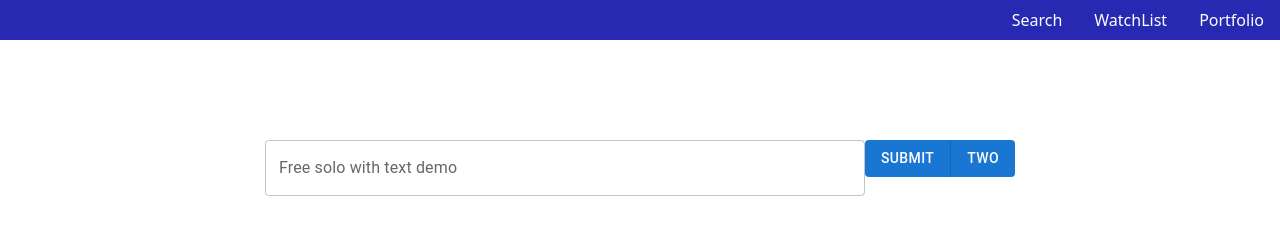
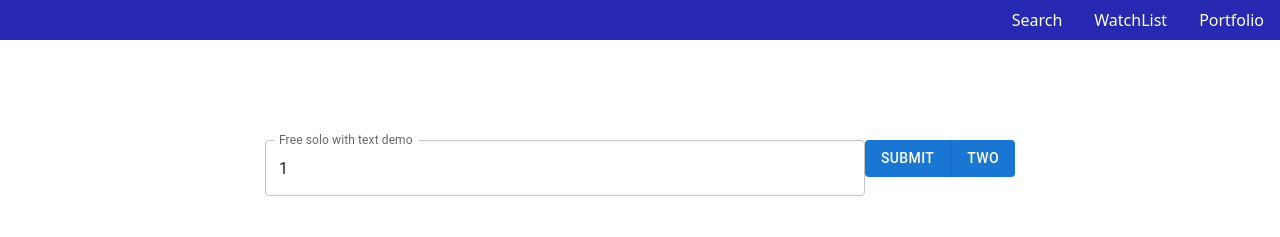
Before and after one commit to Nightglow8088/usc571Stock, a React (Create React App) app in the folder frontend/react-frontend/: page /search/1 in a window 1280 px wide. Shown: the top 237 px of the page. Built offline with nearby package versions, Linux system fonts and the light colour scheme; no server answers.

Commit message:
input同步修改完成

```diff
--- a/frontend/react-frontend/src/App.js
+++ b/frontend/react-frontend/src/App.js
@@ -1,5 +1,5 @@
 import React from 'react'
-import { BrowserRouter, Routes, Route } from 'react-router-dom';
+import { BrowserRouter, Routes, Route, useParams } from 'react-router-dom';
 
 import './App.css';
 import NavBar from './navBar/navBar'
@@ -20,13 +20,10 @@ function Routers() {
 
 
 function App() {
-  // const [stockName, setStockName] = React.useState('');
-
 
   return (
     <BrowserRouter>
       <NavBar />
-      <WholePage />
 
       <Routers/>
 
--- a/frontend/react-frontend/src/basicDetails/basicDetails.js
+++ b/frontend/react-frontend/src/basicDetails/basicDetails.js
@@ -2,6 +2,8 @@ import React from 'react'
 import './basicDetails.css'
 import { Routes, Route, useParams } from 'react-router-dom';
 import WholeComponents from '../fourComponents/wholeComponents';
+import WholePage from '../wholePages/wholePages';
+
 
 
 export default function BasicDetails() {
@@ -44,7 +46,7 @@ export default function BasicDetails() {
 
     React.useEffect(() => {
         if(ticker!='home'){
-            console.log("ticker change: "+ticker)
+            // console.log("ticker change: "+ticker)
             const fetchDescription = fetch(`http://127.0.0.1:3000/companyDescription?ticker=${ticker}`)
                 .then(response => response.json());
 
@@ -66,26 +68,11 @@ export default function BasicDetails() {
                 console.error('Error fetching data:', error);
             });
 
-
-            // fetch('http://127.0.0.1:3000/companyDescription?ticker='+ticker)
-            //     .then(response => {
-            //         if (!response.ok) {
-            //             throw new Error('Network response was not ok');
-            //         }
-            //         return response.json();
-            //     })
-            //     .then(data => {
-            //         setDetail(data);
-            //     })
-            //     .catch(error => {
-            //         console.error('Error fetching data:', error);
-
-            //     });
         }
       }, [ticker]);
 
     if(ticker=='home'){
-        return null;
+        console.log("为home")
     }
 
 
@@ -93,7 +80,9 @@ export default function BasicDetails() {
 
   return (
     <>
-        {/* <Form stockName={stockName} setStockName={setStockName}/> */}
+        <WholePage />
+        {ticker !== 'home' && (
+        <>
             <div className="stock-card">
 
                 <div className="stock-header">
@@ -130,5 +119,7 @@ export default function BasicDetails() {
                 <WholeComponents ticker={ticker} latestPrice={latestPrice} detail={detail} companyPeers={companyPeers}/>
             </div>
         </>
+        )}
+    </>
   )
 }
--- a/frontend/react-frontend/src/input/form.js
+++ b/frontend/react-frontend/src/input/form.js
@@ -10,7 +10,7 @@ export default function Form({ stockName, setStockName }) {
   return (
     <div className="form">
         <div className="inputArea">
-          <FreeSoloCreateOption value={value} setValue={setValue}/>
+          <FreeSoloCreateOption value={value} setValue={setValue} />
         </div>
         <div className='buttonGroupArea'>
           <Buttons value={value} stockName={stockName} setStockName={setStockName}/>
--- a/frontend/react-frontend/src/input/inputForm.js
+++ b/frontend/react-frontend/src/input/inputForm.js
@@ -24,8 +24,10 @@ function FreeSoloCreateOption({ value, setValue }) {
     const [showEmptyResult, setShowEmptyResult] = React.useState(false);
 
     React.useEffect(() => {
-        console.log("change ticker "+ticker)
-        setValue(ticker);
+        if(ticker!='home'){
+            console.log("change ticker "+ticker)
+            setValue(ticker);
+        }
     },[ticker, setValue])
 
 
--- a/frontend/react-frontend/src/wholePages/wholePages.js
+++ b/frontend/react-frontend/src/wholePages/wholePages.js
@@ -4,14 +4,14 @@ import NavBar from '../navBar/navBar'
 import Form from '../input/form'
 import BasicDetails from '../basicDetails/basicDetails'
 
-function WholePage() {
+function WholePage( ) {
   const [stockName, setStockName] = React.useState('');
 
 
   return (
     <div>
       {/* <NavBar /> */}
-      <Form stockName={stockName} setStockName={setStockName}/>
+      <Form stockName={stockName} setStockName={setStockName} />
       {/* <BasicDetails /> */}
     </div>
   );
```
Lines whose indentation alone changed are shown as unchanged.
